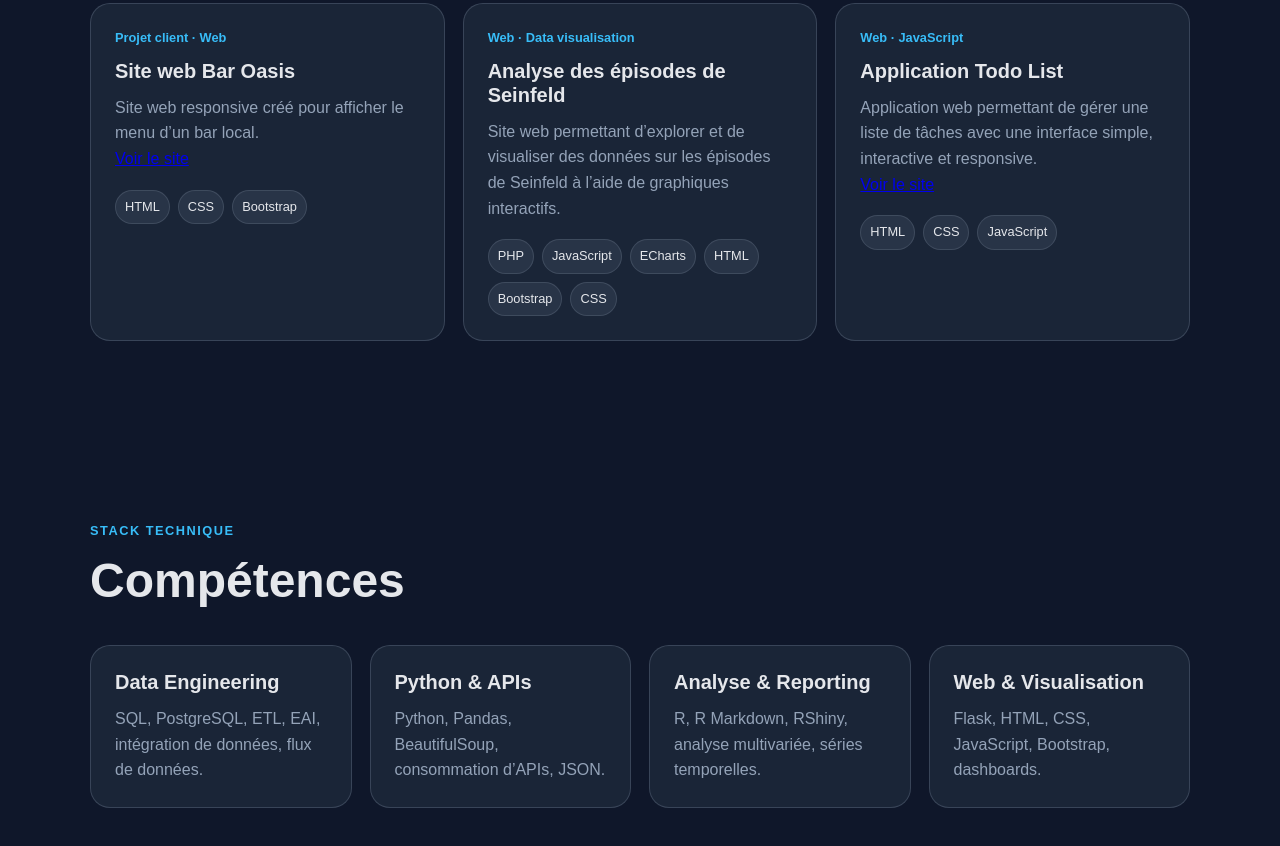
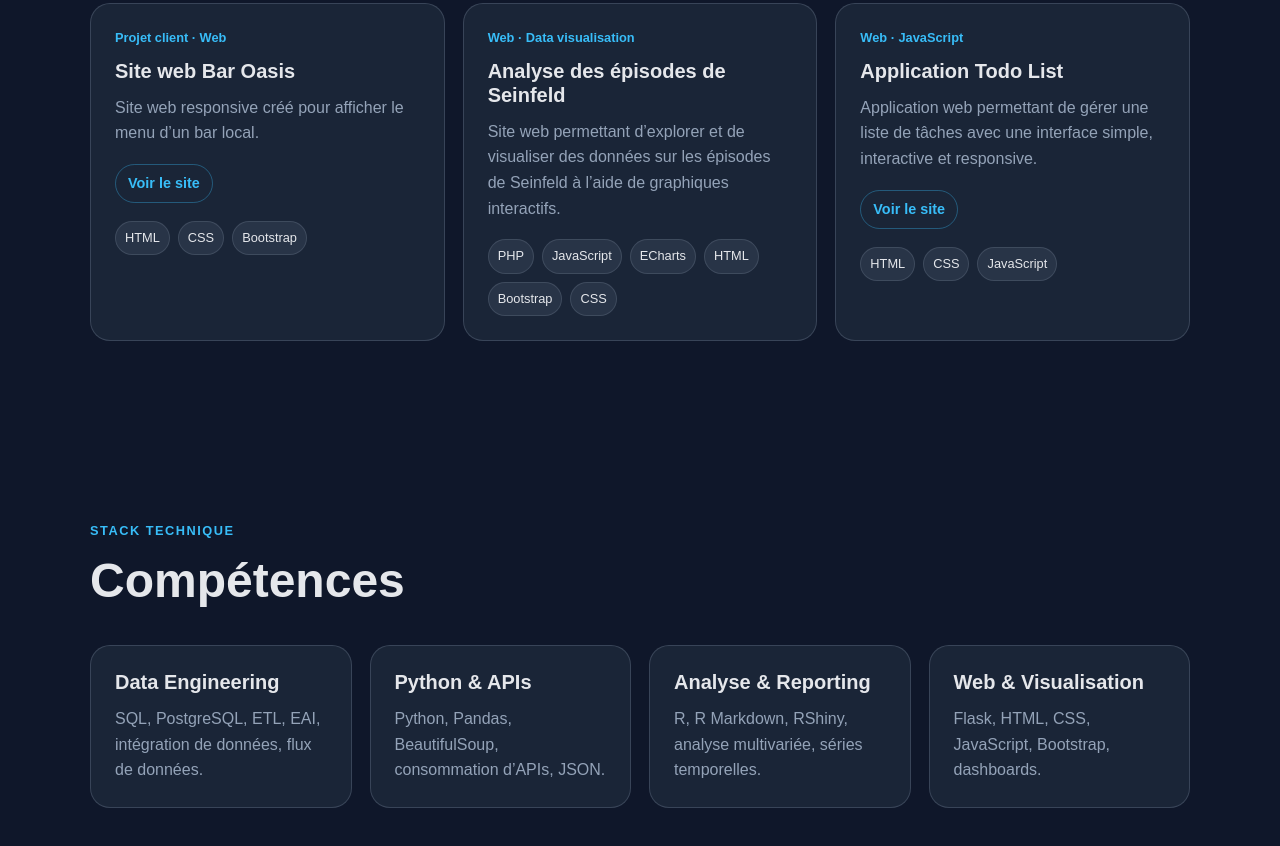
Before and after one commit to santiagoffdez/Portfolio, a plain HTML site: page index.html in a window 1280 px wide. Shown: the part 3193-4039 px from the top of the page. Drawn offline with Linux system fonts and the light colour scheme.

Commit message:
Update style.css

```diff
--- a/style/style.css
+++ b/style/style.css
@@ -101,10 +101,6 @@ body {
   color: var(--accent);
 }
 
-/* =========================
-   GENERAL LAYOUT
-========================= */
-
 .section {
   padding: 90px 24px;
   scroll-margin-top: 90px;
@@ -158,10 +154,6 @@ h3 {
 p {
   color: var(--muted);
 }
-
-/* =========================
-   HERO
-========================= */
 
 .hero-section {
   min-height: calc(100vh - 72px);
@@ -233,10 +225,6 @@ p {
   font-size: 0.9rem;
 }
 
-/* =========================
-   PIPELINE
-========================= */
-
 .pipeline-grid {
   display: grid;
   grid-template-columns: repeat(4, 1fr);
@@ -265,10 +253,6 @@ p {
   display: inline-block;
   margin-bottom: 16px;
 }
-
-/* =========================
-   FEATURED PROJECT
-========================= */
 
 .featured-card {
   display: grid;
@@ -330,10 +314,6 @@ p {
   padding-bottom: 8px;
 }
 
-/* =========================
-   PROJECTS
-========================= */
-
 .project-grid {
   display: grid;
   grid-template-columns: repeat(3, 1fr);
@@ -382,19 +362,11 @@ p {
   border-radius: 999px;
 }
 
-/* =========================
-   SKILLS
-========================= */
-
 .skills-grid {
   display: grid;
   grid-template-columns: repeat(4, 1fr);
   gap: 18px;
 }
-
-/* =========================
-   CONTACT
-========================= */
 
 .contact-section {
   padding-bottom: 120px;
@@ -439,9 +411,34 @@ p {
   border-color: var(--accent);
 }
 
-/* =========================
-   RESPONSIVE DESIGN
-========================= */
+.project-links {
+  display: flex;
+  gap: 10px;
+  margin-top: 18px;
+  flex-wrap: wrap;
+}
+
+.project-links a {
+  color: var(--accent);
+  text-decoration: none;
+  font-size: 0.9rem;
+  font-weight: 700;
+  border: 1px solid rgba(56, 189, 248, 0.35);
+  border-radius: 999px;
+  padding: 7px 12px;
+  transition:
+    background 0.2s ease,
+    color 0.2s ease,
+    border-color 0.2s ease,
+    transform 0.2s ease;
+}
+
+.project-links a:hover {
+  color: #0f172a;
+  background: var(--accent);
+  border-color: var(--accent);
+  transform: translateY(-2px);
+}
 
 @media (max-width: 900px) {
   .pipeline-grid,
```
